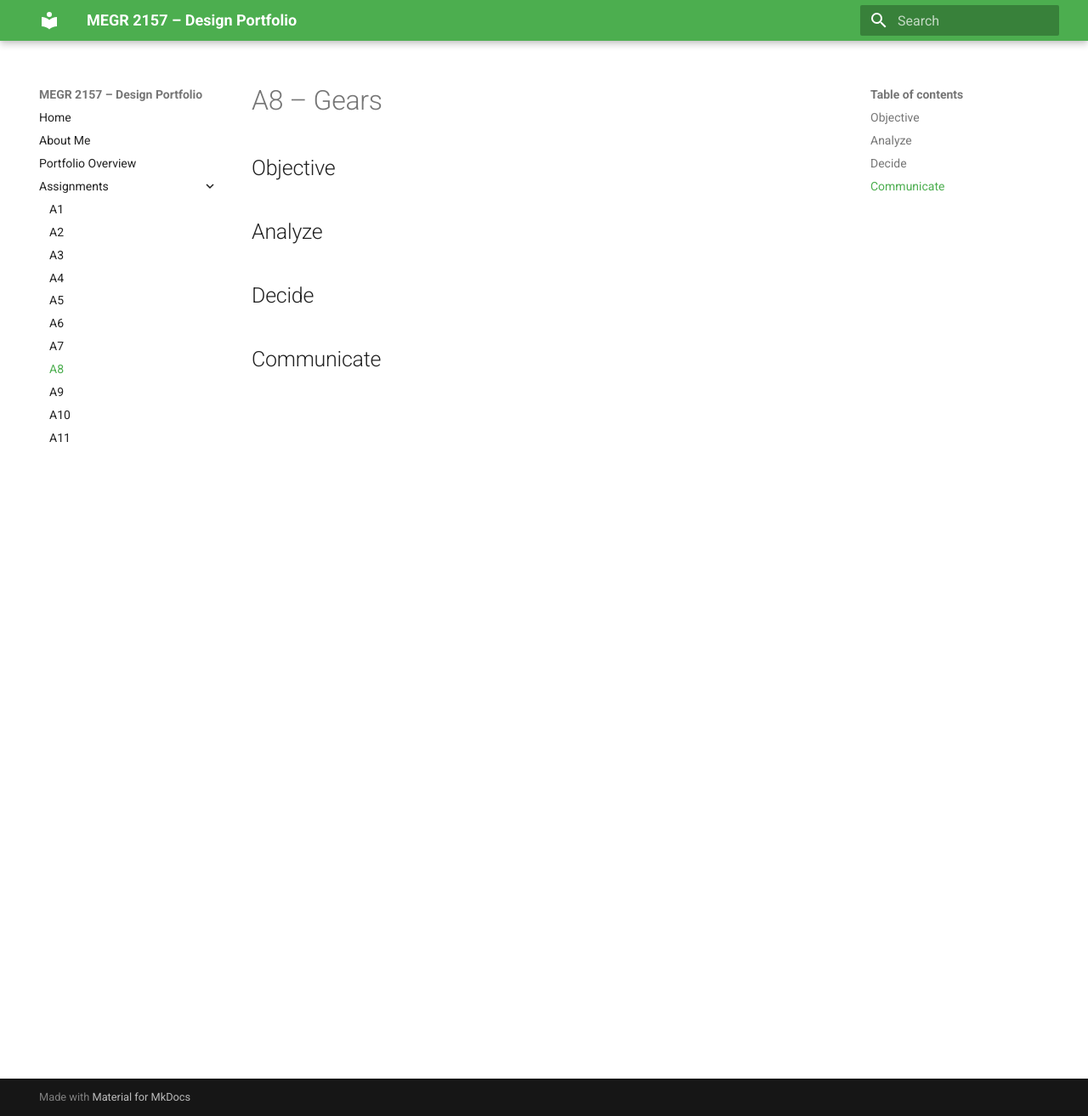
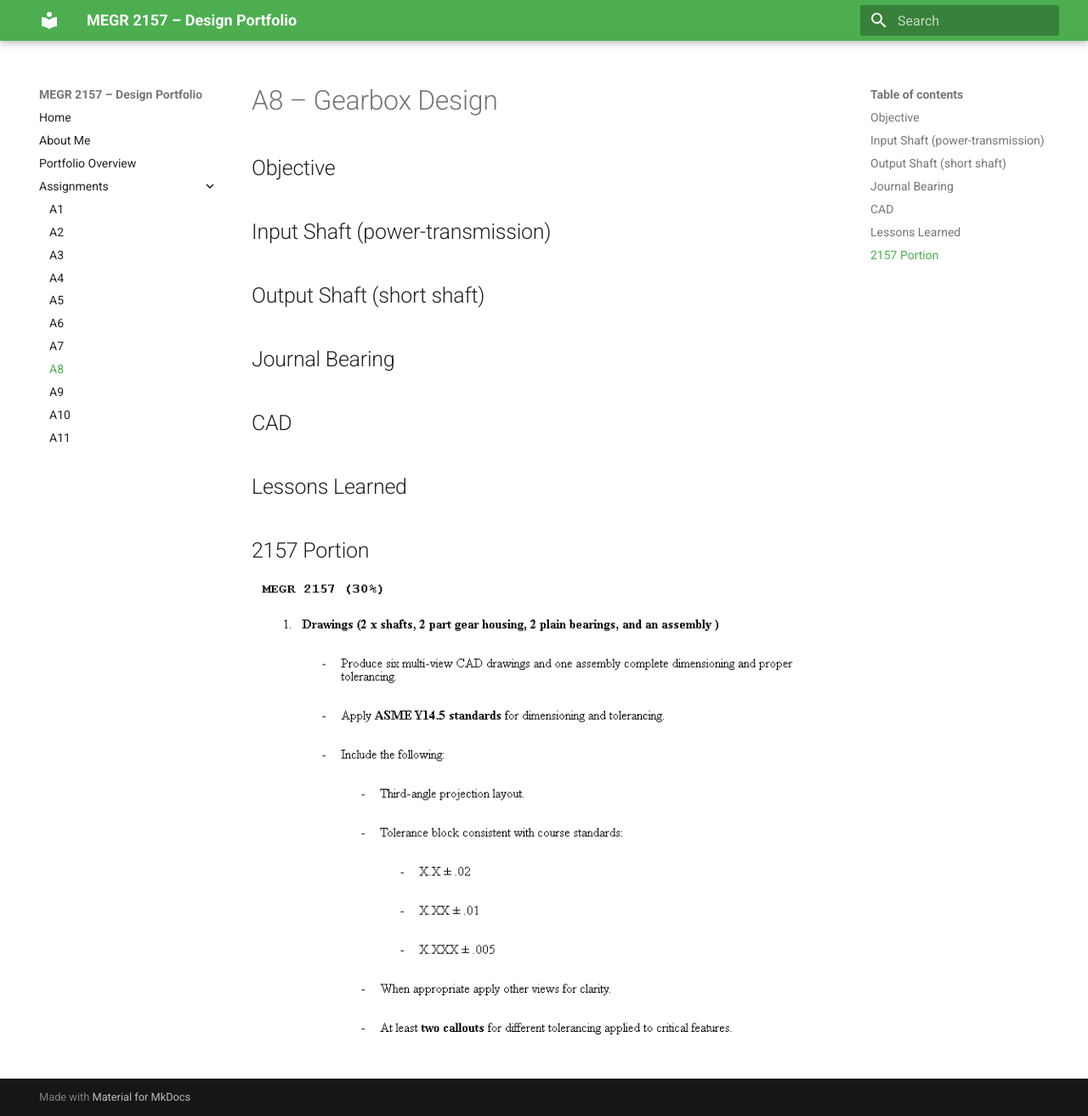
Before and after one commit to Taylor-Rockefeller-Portfolio/megr2157-portfolio, an MkDocs documentation site: the page built from docs/assignments/A08/index.md, in a window 1280 px wide and 1313 px high. Shown: the whole window at 85% size. Built offline with MkDocs 1.6.1 and Material for MkDocs 9.7.7, drawn with Linux system fonts in a browser that asks for light colours.

Commit message:
Update index.md

```diff
--- a/docs/assignments/A08/index.md
+++ b/docs/assignments/A08/index.md
@@ -1,12 +1,18 @@
-# A8 – Gears
+# A8 – Gearbox Design
 
 ## Objective
 
 
-## Analyze
+## Input Shaft (power-transmission)
 
+## Output Shaft (short shaft)
 
-## Decide
+## Journal Bearing
 
+## CAD
 
-## Communicate
+## Lessons Learned
+
+## 2157 Portion
+
+![](A8_instructions(1).png)
```
